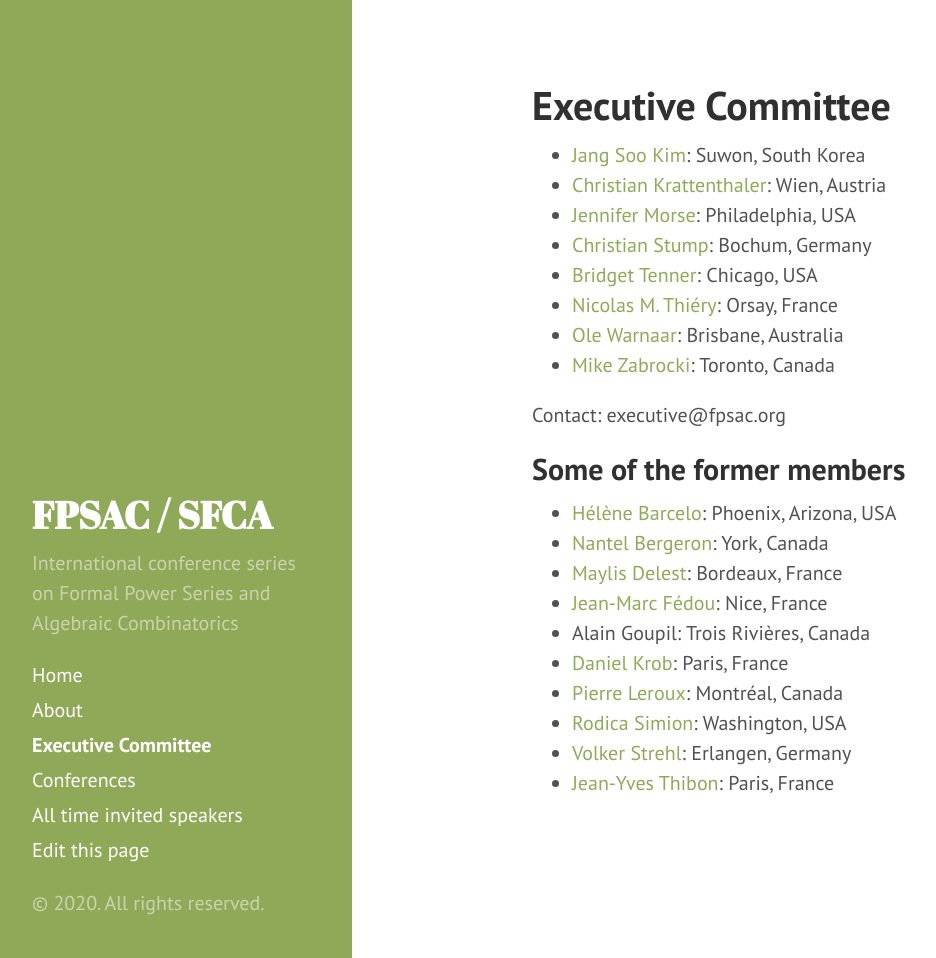
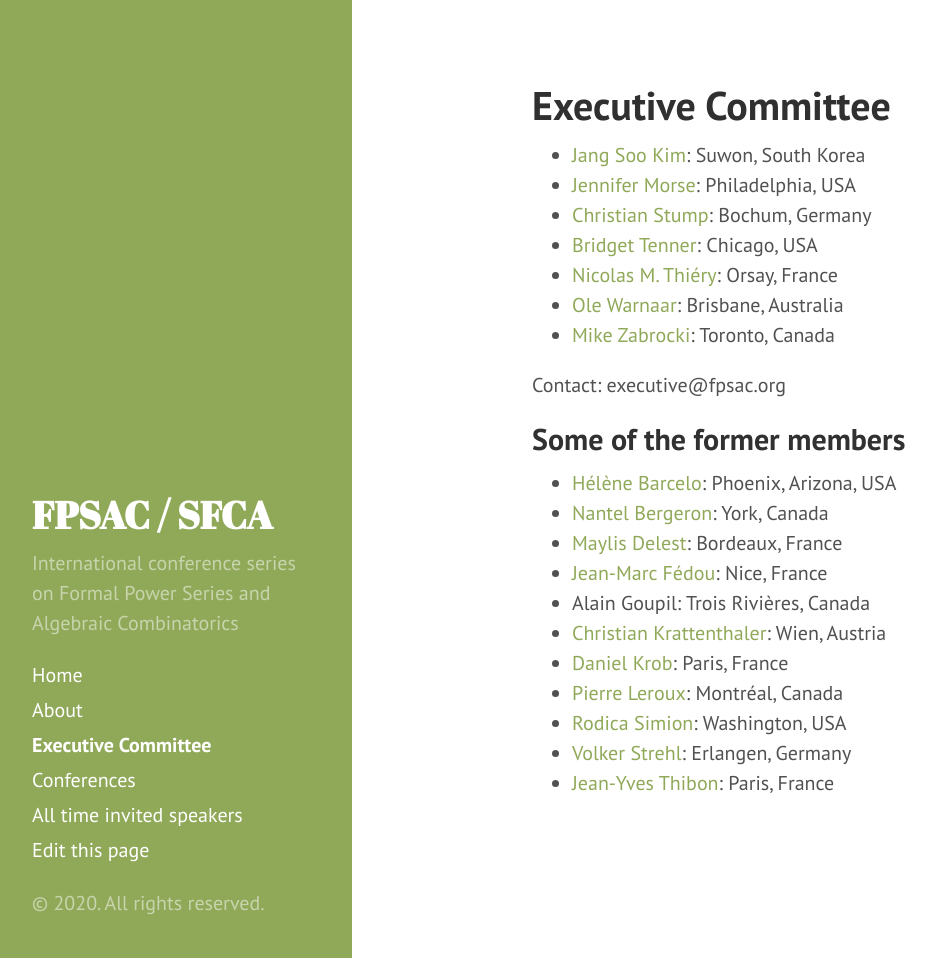
Before and after one commit to FPSAC/FPSAC.github.io, a Jekyll site: the page built from executive.md, in a window 1280 px wide and 958 px high. Shown: the whole window, without its empty margins (8-944 px from the left). Built offline with Jekyll 4.4.1, drawn with Linux system fonts in a browser that asks for light colours; some of the changed lines change nothing that is shown.

Commit message:
moved ck to former ec members

```diff
--- a/executive.md
+++ b/executive.md
@@ -6,9 +6,6 @@ executive_committee:
   - name: Jang Soo Kim
     affiliation: Suwon, South Korea
     url: https://sites.google.com/site/mathjskim/home
-  - name: Christian Krattenthaler
-    affiliation: Wien, Austria
-    url: http://www.mat.univie.ac.at/~kratt/
   - name: Jennifer Morse
     affiliation: Philadelphia, USA
     url: http://www.math.drexel.edu/~morsej/
@@ -43,6 +40,9 @@ executive_committee_former:
     url: http://www.i3s.unice.fr/~fedou/
   - name: Alain Goupil
     affiliation: Trois Rivières, Canada
+  - name: Christian Krattenthaler
+    affiliation: Wien, Austria
+    url: http://www.mat.univie.ac.at/~kratt/
   - name: Daniel Krob
     affiliation: Paris, France
     url: http://www.lix.polytechnique.fr/~dk/
```
